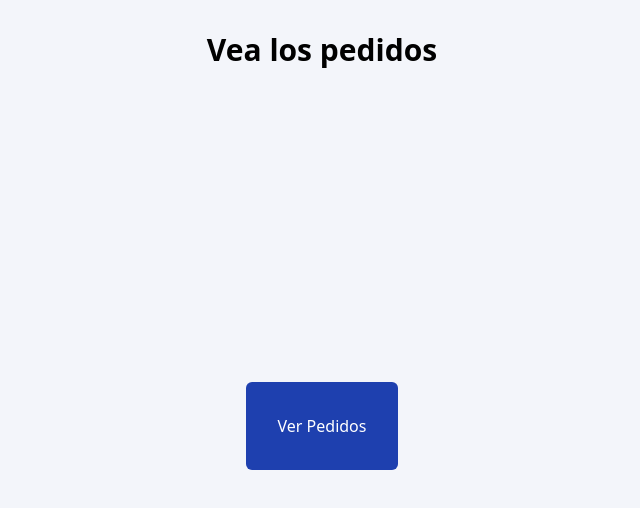
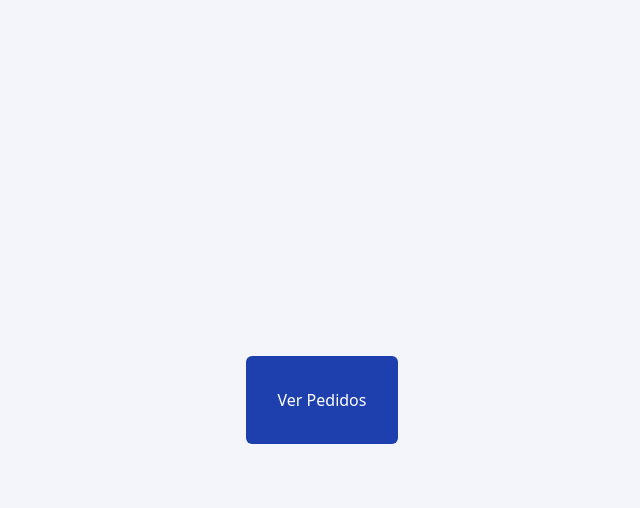
Before and after one commit to agusOlivieri/viandaApp-front-end, a Vue app: page /#/admin/aguas/home in a window 1280 px wide. Shown: the top 508 px of the page, without its empty margins (318-958 px from the left). Built offline with nearby package versions, Linux system fonts and the light colour scheme; sample sign-in values are in the browser's storage.

Commit message:
fixed style for admin aguas home view

```diff
--- a/src/views/AdminAguasHomeView.vue
+++ b/src/views/AdminAguasHomeView.vue
@@ -4,7 +4,7 @@ import HomeViewBtn from '@/components/HomeViewBtn.vue';
 
 <template>
   <section id="home" class="flex flex-col h-screen w-full py-4">
-    <h1 class="text-3xl font-bold text-center mt-4">Vea los pedidos</h1>
+    <!-- <h1 class="text-3xl font-bold text-center mt-4">Vea los pedidos</h1> -->
     <div class="flex-grow flex justify-center items-center flex-col gap-4">
       <HomeViewBtn link="/admin/distribuidora/pedidos" linkText="Ver Pedidos" />
     </div>
```
